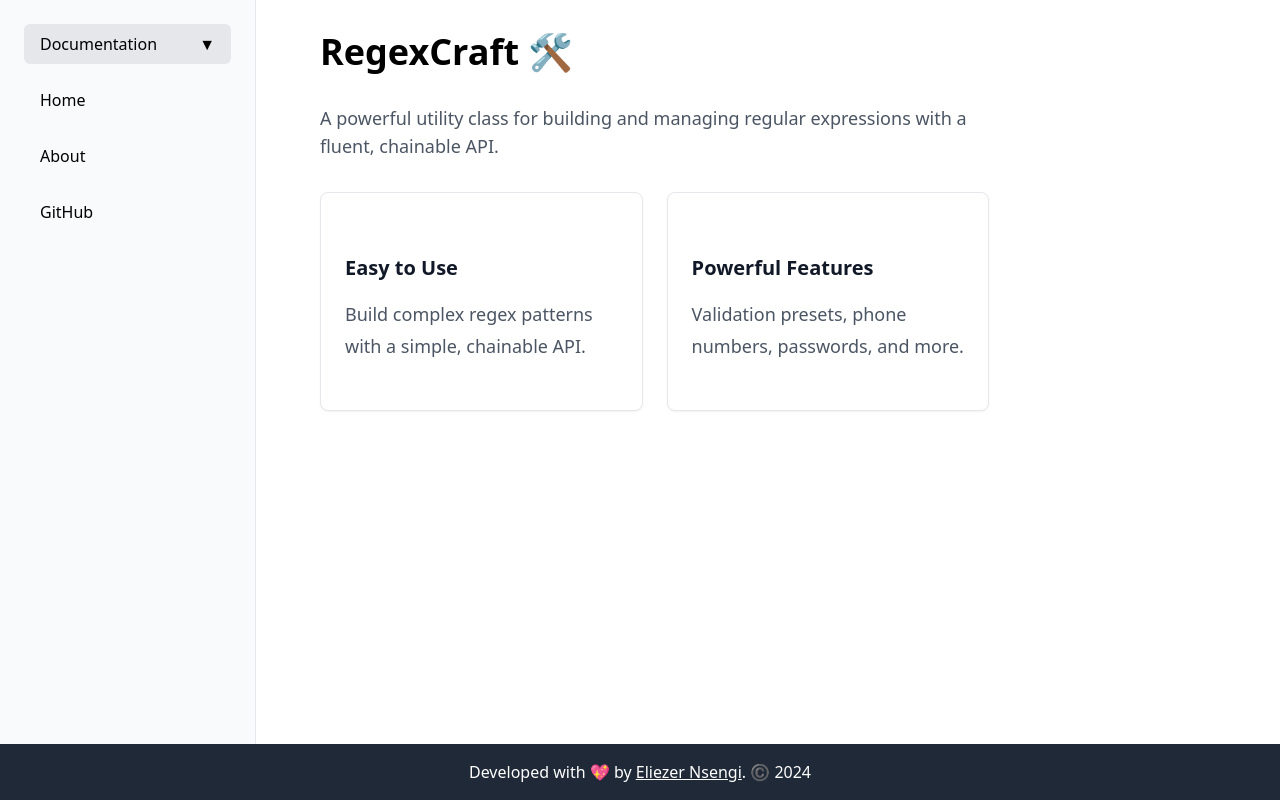
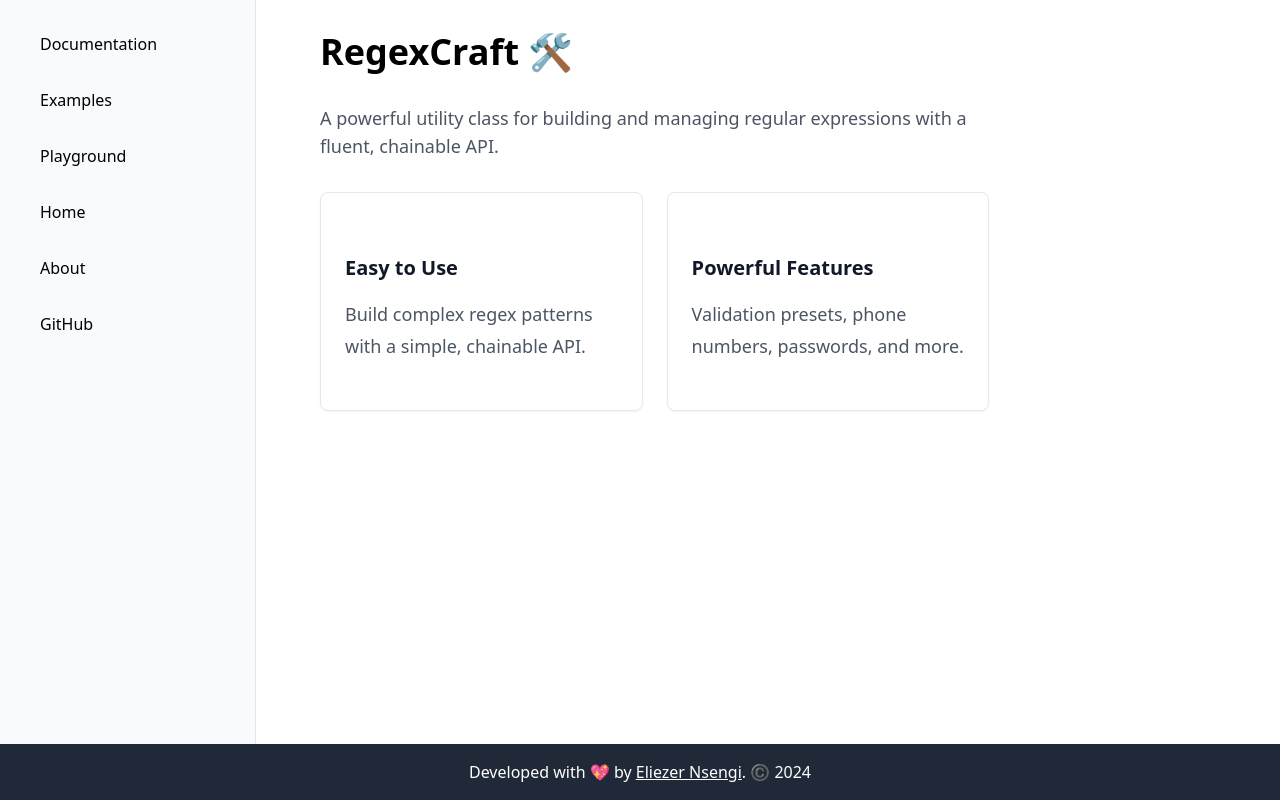
Before and after one commit to iAmNsengi/regexcraft-frontend, a React (Vite) app: page / in a window 1280 px wide. Built offline with nearby package versions, Linux system fonts and the light colour scheme.

Commit message:
fix: navigation layout

```diff
--- a/src/components/Navigation.tsx
+++ b/src/components/Navigation.tsx
@@ -1,40 +1,24 @@
 // src/components/Navigation/Navigation.tsx
 import { NavLink } from "react-router-dom";
-import { useState } from "react";
 
 const Navigation = () => {
-  const [isOpen, setIsOpen] = useState(false);
-
   return (
     <nav className="flex flex-col space-y-4">
-      <div className="relative">
-        <button
-          className="flex items-center justify-between w-full px-4 py-2 text-left bg-gray-200 rounded-md hover:bg-gray-300"
-          onClick={() => setIsOpen(!isOpen)}
-        >
+      <NavLink to="/docs" className="px-4 py-2 rounded-md hover:bg-gray-200">
         Documentation
-          <span className="ml-2">{isOpen ? "▲" : "▼"}</span>
-        </button>
-        {isOpen && (
-          <div className="absolute left-0 w-full mt-2 bg-white border border-gray-200 rounded-md shadow-lg">
-            <NavLink to="/docs" className="block px-4 py-2 hover:bg-gray-100">
-              Getting Started
       </NavLink>
       <NavLink
         to="/examples"
-              className="block px-4 py-2 hover:bg-gray-100"
+        className="px-4 py-2 rounded-md hover:bg-gray-200"
       >
         Examples
       </NavLink>
       <NavLink
         to="/playground"
-              className="block px-4 py-2 hover:bg-gray-100"
+        className="px-4 py-2 rounded-md hover:bg-gray-200"
       >
         Playground
       </NavLink>
-          </div>
-        )}
-      </div>
       <NavLink to="/" className="px-4 py-2 rounded-md hover:bg-gray-200">
         Home
       </NavLink>
```
Lines whose indentation alone changed are shown as unchanged.
